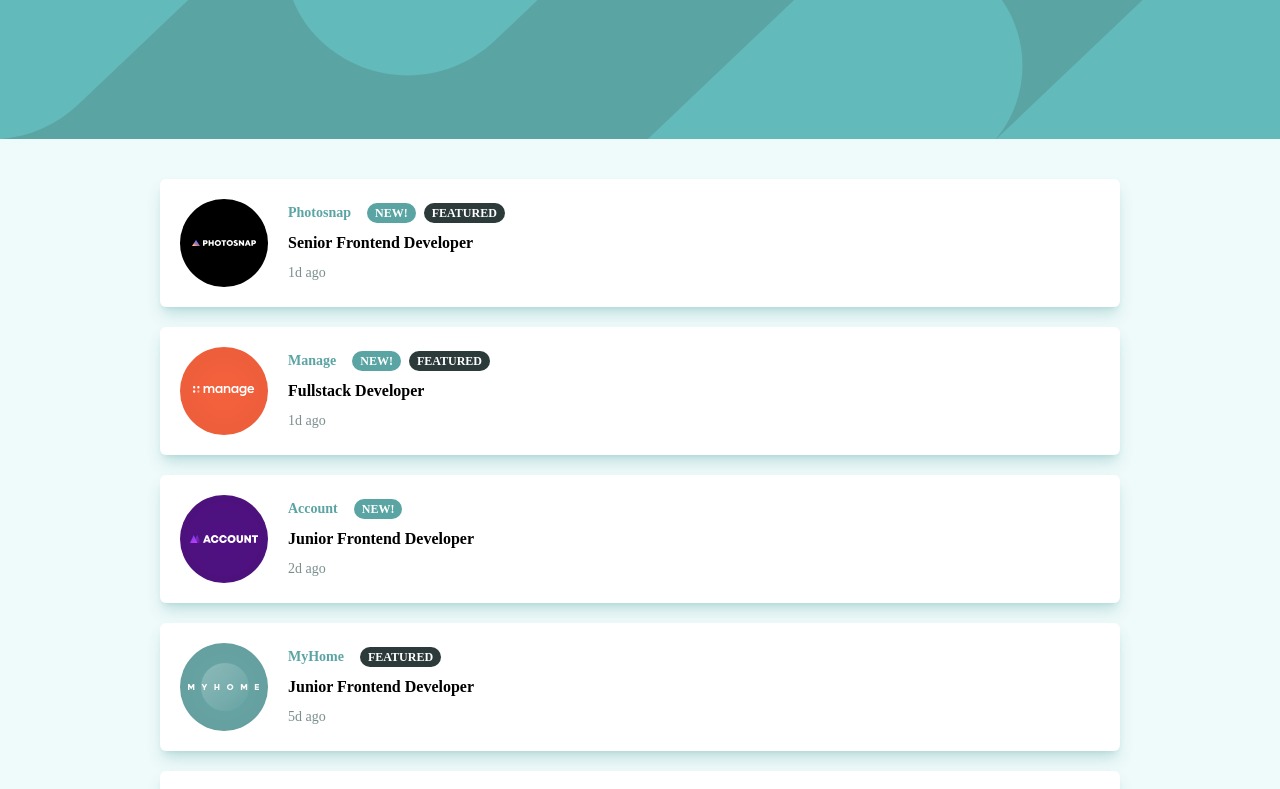
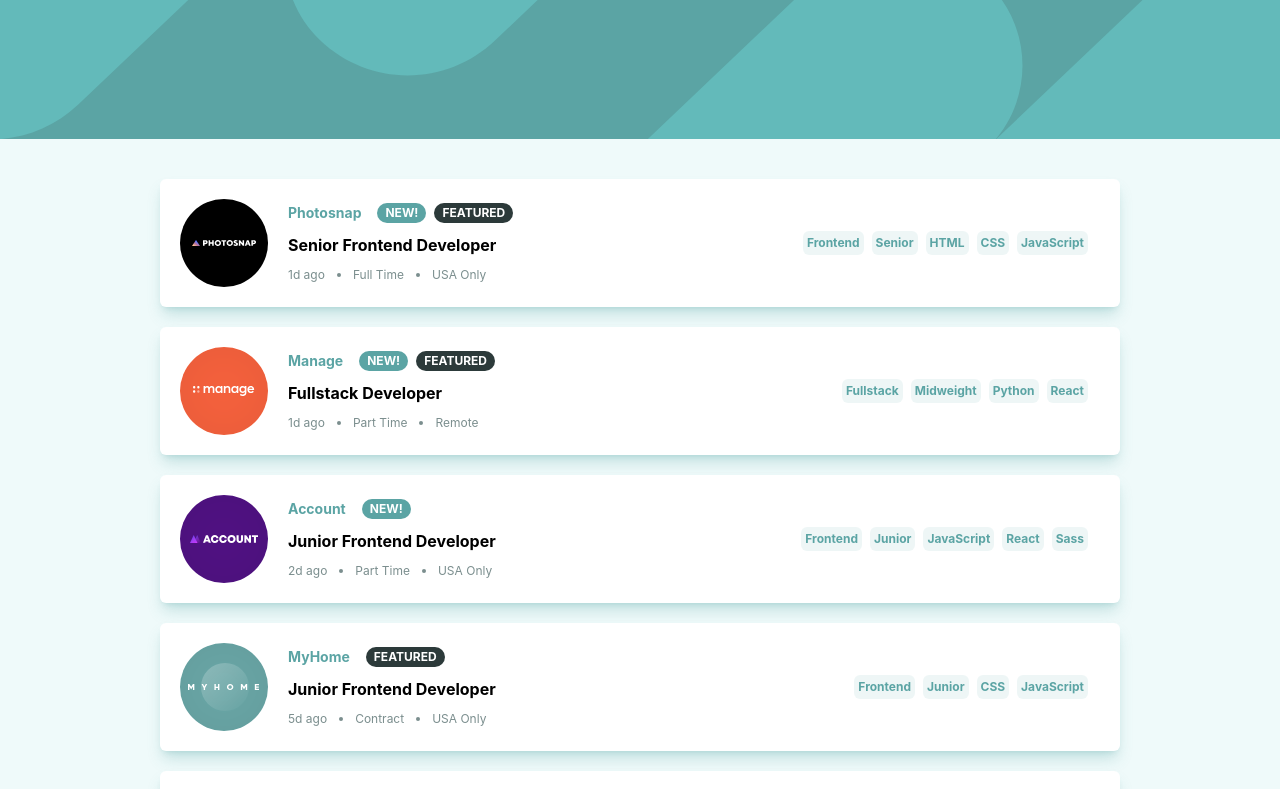
Before and after one commit to maiaralange/JobListings, a React (Vite) app: page / in a window 1280 px wide. Shown: the top 789 px of the page. Built offline with nearby package versions, Linux system fonts and the light colour scheme.

Commit message:
Completing job listing component

```diff
--- a/src/components/JobItem.tsx
+++ b/src/components/JobItem.tsx
@@ -1,4 +1,5 @@
 import { JobListing } from '../types';
+import { Tag } from './Tag';
 
 interface JobItemProps {
   job: JobListing;
@@ -25,10 +26,24 @@ export const JobItem = ({ job }: JobItemProps) => {
           )}
         </div>
         <p className="text-base font-bold">{job.position}</p>
-        <p className="text-sm text-dark-grayish-cyan">{job.postedAt}</p>
+        <div className="flex items-center">
+          <p className="text-xs text-dark-grayish-cyan">{job.postedAt}</p>
+          <div className="mx-3 h-1 w-1 rounded-full bg-dark-grayish-cyan" />
+          <p className="text-xs text-dark-grayish-cyan">{job.contract}</p>
+          <div className="mx-3 h-1 w-1 rounded-full bg-dark-grayish-cyan" />
+          <p className="text-xs text-dark-grayish-cyan">{job.location}</p>
+        </div>
+      </div>
+      <div className="m-2 flex flex-1 items-center justify-end">
+        <Tag label={job.role} />
+        <Tag label={job.level} />
+        {job.languages.map((language) => (
+          <Tag label={language} />
+        ))}
+        {job.tools.map((tool) => (
+          <Tag label={tool} />
+        ))}
       </div>
     </div>
   );
 };
-
-// className="flex items-center rounded-full bg-desaturated-dark-cyan px-1 text-xs text-white"
--- /dev/null
+++ b/src/components/Tag.tsx
@@ -0,0 +1,11 @@
+interface TagProps {
+  label: string;
+}
+
+export const Tag = ({ label }: TagProps) => {
+  return (
+    <div className="m-1 rounded-md bg-desaturated-dark-cyan/10 p-1">
+      <p className="text-xs font-bold text-desaturated-dark-cyan">{label}</p>
+    </div>
+  );
+};
--- a/tailwind.config.js
+++ b/tailwind.config.js
@@ -11,7 +11,7 @@ export default {
     },
     extend: {
       fontFamily: {
-        sans: 'Poppins'
+        sans: 'Inter'
       },
       colors: {
         'desaturated-dark-cyan': '#5BA4A4',
```
